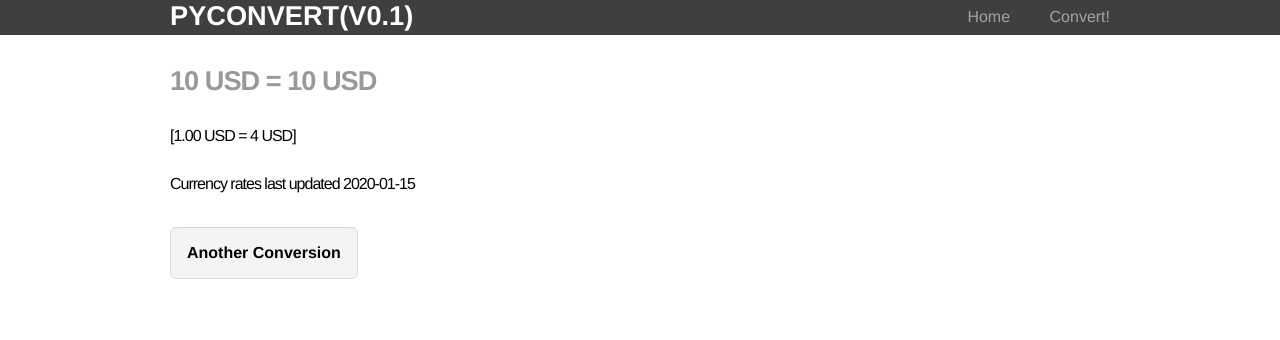
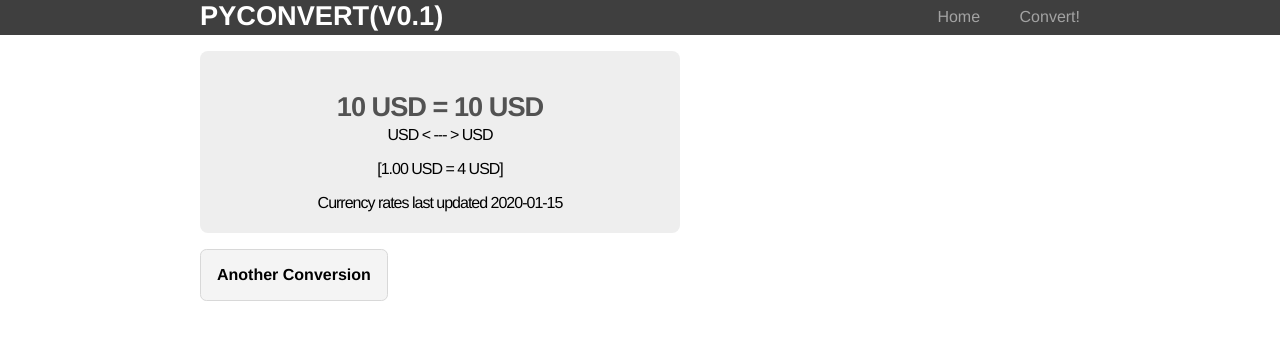
Before and after one commit to davemurph/ICTProject, a Flask app: template _source_code/templates/conversion.html in a window 1280 px wide. Shown: the top 340 px of the page. Run offline with Flask 2, Linux system fonts and the light colour scheme; the template is opened without the code that fills it: most values are stand-ins (such as "Sample title", 1, 10 or a date in 2020).

Commit message:
documentation updated, minor changes to app

```diff
--- a/_source_code/static/css/webapp.css
+++ b/_source_code/static/css/webapp.css
@@ -20,7 +20,7 @@ body {
 
 header {
   background-color: #2B2B2B;
-  height: 35px;
+  height: 2.2em;
   width: 100%;
   opacity: .9;
   margin-bottom: 10px;
@@ -40,20 +40,43 @@ header h1.logo:hover {
 }
 
 /*
+ * Display navigation links inline
+ */
+
+.menu {
+  float: right;
+  margin-top: 8px;
+}
+
+.menu li {
+  display: inline;
+}
+
+.menu li + li {
+  margin-left: 35px;
+}
+
+.menu li a {
+  color: #999;
+  text-decoration: none;
+}
+
+/*
  * Center the body content
  */
 
 .container {
-  width: 940px;
+  width: 55em;
   margin: 0 auto;
 }
 
+/* homepage main */
 div.jumbo {
   padding: 10px 0 30px 0;
   background-color: #eeeeee;
-  -webkit-border-radius: 6px;
-     -moz-border-radius: 6px;
-          border-radius: 6px;
+  -webkit-border-radius: 8px;
+     -moz-border-radius: 8px;
+          border-radius: 8px;
 }
 
 h2 {
@@ -81,26 +104,44 @@ h3.home {
   color: #999;
 }
 
-p#conversion {
+div.results {
+  margin-top: 1em;
+  margin-bottom: 1em;
+  height: 9.5em;
+  width: 30em;
+  padding: 10px 0 20px 0;
+  background-color: #eeeeee;
+  -webkit-border-radius: 8px;
+     -moz-border-radius: 8px;
+          border-radius: 8px;
+}
+
+p.results {
 	font-size: 1.0em;
-	font-weight: 100;
-	margin-top: 30px;
-	text-align: left;
+	text-align: center;
 	letter-spacing: -1px;
 	color: black;
 }
 
+h3.results {
+  font-size: 1.7em;
+  margin-bottom: -0.5em;
+
+  text-align: center;
+  letter-spacing: -1px;
+  color: #525252;
+  font-weight: bold;
+}
+
 .convertLink {
 	display: block;
-	border:1px solid #d8d8d8;
+	border: 1px solid #d8d8d8;
 	border-radius: 0.4em;
 	font-weight: bold;
 	text-align: center;
 	color: #000000;
 	background-color: #f4f4f4;
-    float: left;
-
-
+  float: left;
 }
 
 .convertPanel a:link, .convertPanel a:visited {
@@ -114,27 +155,6 @@ p#conversion {
 	background-color: gainsboro;
 }
 
-/*
- * Display navigation links inline
- */
-
-.menu {
-  float: right;
-  margin-top: 8px;
-}
-
-.menu li {
-  display: inline;
-}
-
-.menu li + li {
-  margin-left: 35px;
-}
-
-.menu li a {
-  color: #999;
-  text-decoration: none;
-}
 
 /* Contact form */
 form label {
@@ -146,7 +166,7 @@ form label {
 
 form #fromCurrency,
 form #toCurrency {
-  width: 10em;
+  width: 14em;
   background-color: #fafafa;
   -webkit-border-radius: 3px;
      -moz-border-radius: 3px;
--- a/_source_code/templates/conversion.html
+++ b/_source_code/templates/conversion.html
@@ -6,10 +6,13 @@ D Murphy -->
 
 {% block content %}
 	{% if converted_amount %}
-		<h3><strong>{{ input_amount }} {{ from_currency}} = {{ converted_amount }} {{ to_currency }}</strong></h3>
-		<p id="conversion">[1.00 {{ from_currency }} = {{ unit_rate }} {{ to_currency }}]</p>
-		<p id="conversion">Currency rates last updated {{ last_update }}</p>
-		<br/>
+		<div class="results">
+			<h3 class="results">{{ input_amount }} {{ from_currency }} = {{ converted_amount }} {{ to_currency }}</h3>
+			<p class="results">{{ from_currency_label }}     < --- >    {{ to_currency_label }}</p>
+			<p class="results">[1.00 {{ from_currency }} = {{ unit_rate }} {{ to_currency }}]</p>
+			<p class="results">Currency rates last updated {{ last_update }}</p>
+			<br/>
+		</div>
 		<div class="convertPanel">
 			<a href="{{ url_for('convert') }}" class="convertLink">Another Conversion</a>
 		</div>
```
Also changed, not shown: _source_code/routes.py (+38 -16 lines), 1 other file.
